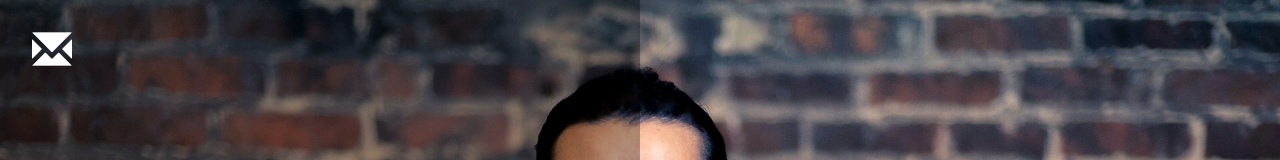
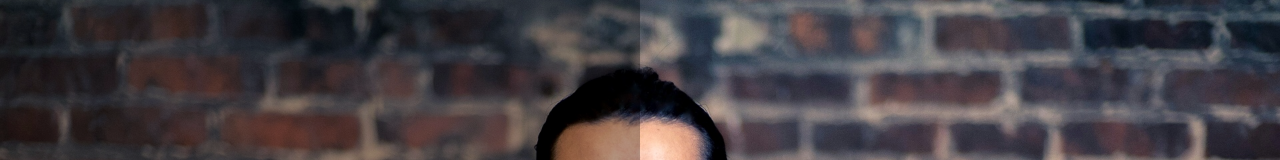
Before and after one commit to madebymak/2017-portfolio, a React (Create React App) app: page / in a window 1280 px wide. Shown: the top 160 px of the page. Built offline with nearby package versions, Linux system fonts and the light colour scheme.

Commit message:
Disable email btn.

```diff
--- a/src/App.js
+++ b/src/App.js
@@ -13,7 +13,7 @@
       <Grid className="App brd">
         <Row className="brd">
           <Col className="brd content" xs={6}>
-            <Header/>
+            {/* <Header/> */}
             <About/>
           </Col>
           <Col className="brd content" xs={6}>
```
